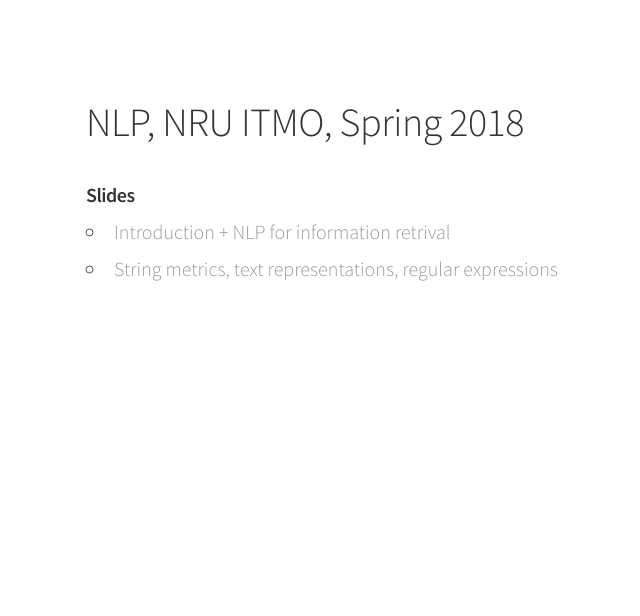
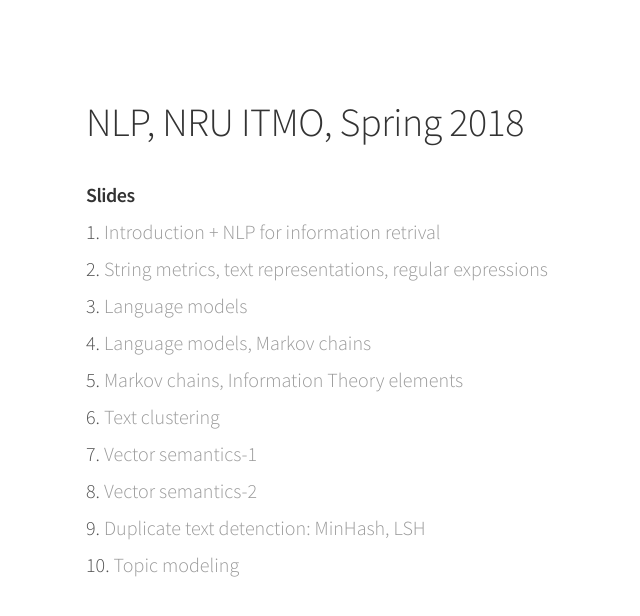
Before and after one commit to alexeyev/alexeyev.github.io, a Jekyll site: the page built from nlp-itmo-spring-2018.html, in a window 1280 px wide. Shown: the top 616 px of the page, without its empty margins (194-834 px from the left). Built offline with Jekyll 4.4.1, drawn with Linux system fonts in a browser that asks for light colours.

Commit message:
NLP ITMO 2018 list of slides

```diff
--- a/nlp-itmo-spring-2018.html
+++ b/nlp-itmo-spring-2018.html
@@ -13,8 +13,16 @@
 </header>
 <div class="content list">
     <h4>Slides</h4>
-    <ul>
+    <ol>
         <li><a href="/pdf/2018-nlp-itmo/ITMO_NLP_01_INLP_IIR.pdf">Introduction + NLP for information retrival</a>
         <li><a href="/pdf/2018-nlp-itmo/ITMO_NLP_02_STRINGS_DISTANCES.pdf">String metrics, text representations, regular expressions</a>
-    </ul>
+	<li><a href="/pdf/2018-nlp-itmo/ITMO_NLP_03_LANGUAGE_MODELS_I.pdf">Language models</a>
+	<li><a href="/pdf/2018-nlp-itmo/ITMO_NLP_03_LANGUAGE_MODELS_II.pdf">Language models, Markov chains</a>
+	<li><a href="/pdf/2018-nlp-itmo/ITMO_NLP_05_SHANNON_&_VECTOR_SEMANTICS.pdf">Markov chains, Information Theory elements</a>
+	<li><a href="/pdf/2018-nlp-itmo/ITMO_NLP_07_CLUSTERING.pdf">Text clustering</a>
+	<li><a href="/pdf/2018-nlp-itmo/ITMO_NLP_07_VECTOR_SEMANTICS.pdf">Vector semantics-1</a>
+	<li><a href="/pdf/2018-nlp-itmo/ITMO_NLP_07_VECTOR_SEMANTICS-again.pdf">Vector semantics-2</a>
+	<li><a href="/pdf/2018-nlp-itmo/ITMO_NLP_08_DUPLICATE_DETECTION.pdf">Duplicate text detenction: MinHash, LSH</a>
+	<li><a href="/pdf/2018-nlp-itmo/ITMO_NLP_08_TOPIC_MODELING.pdf">Topic modeling</a>
+    </ol>
 </div>
```
